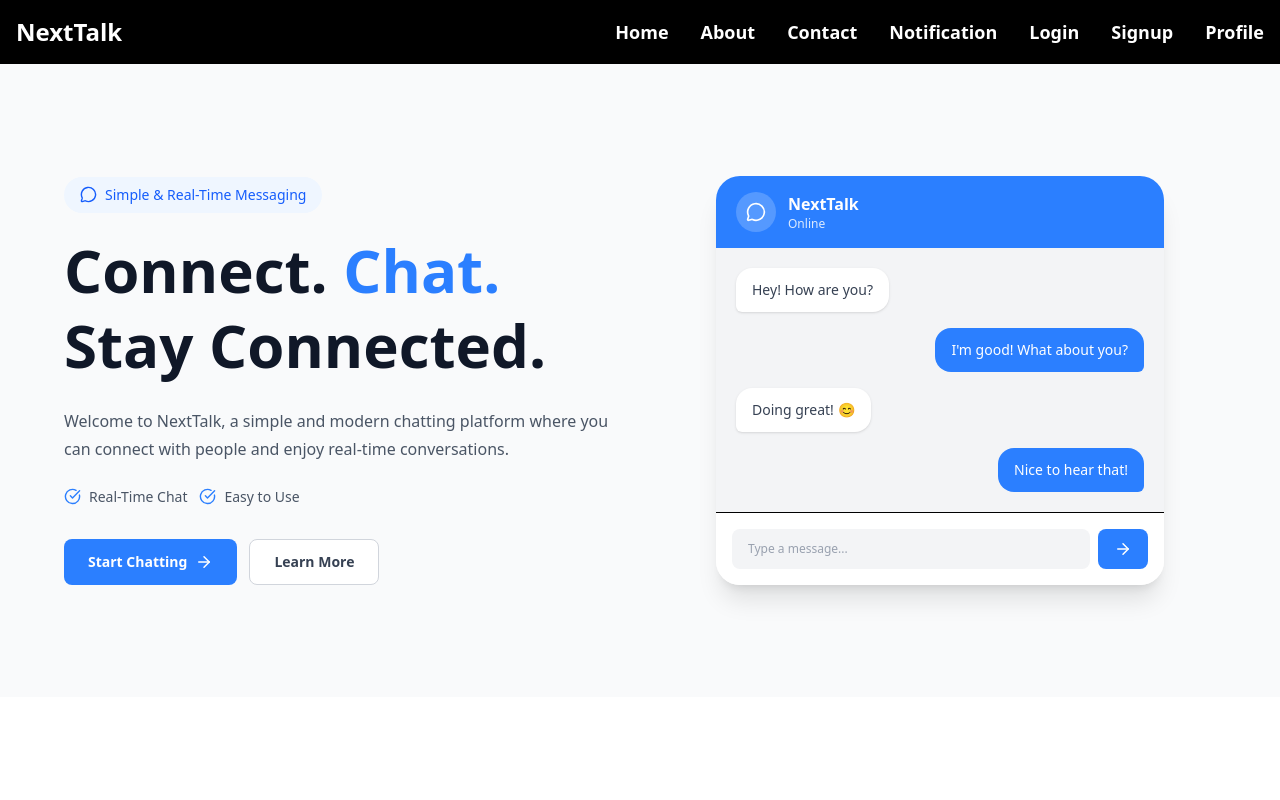
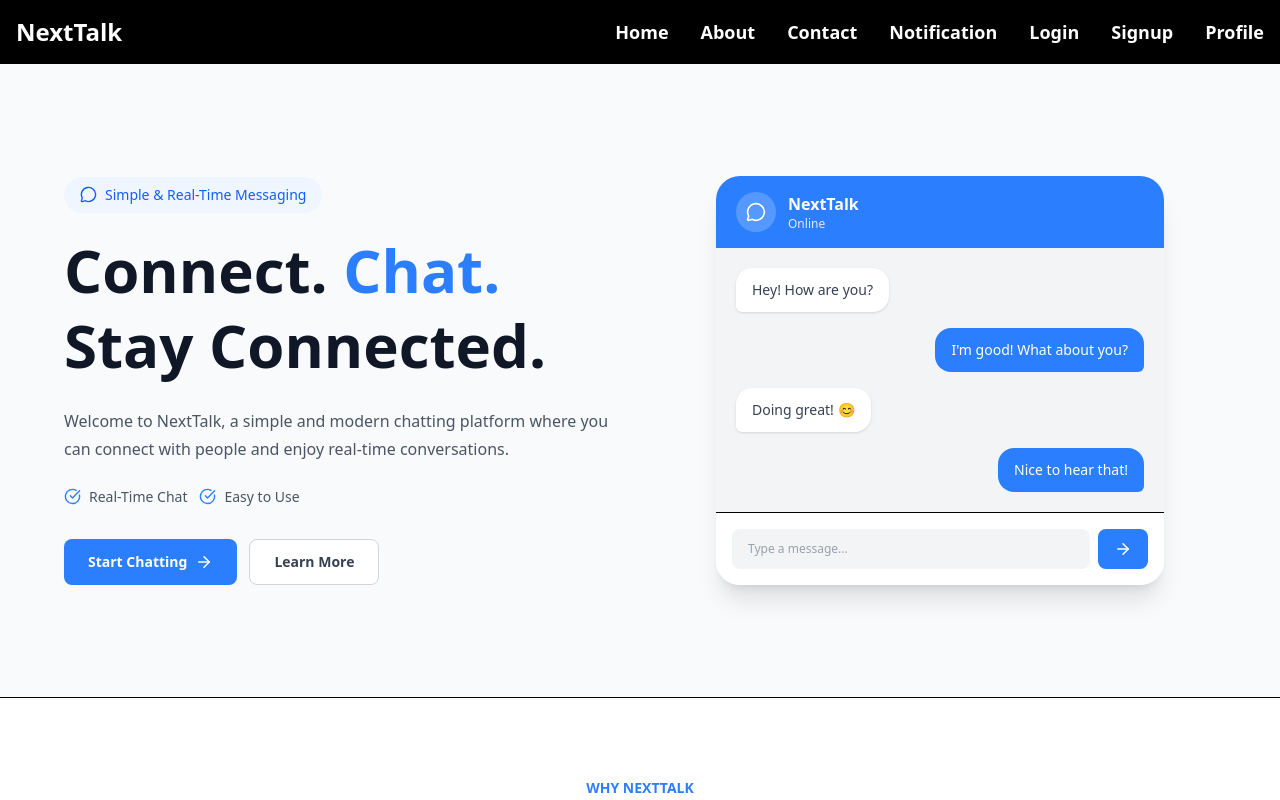
Before and after one commit to gauravkumar2005/NextTalk, a Next.js app: page / in a window 1280 px wide. Shown: the top 800 px of the page. Built offline with nearby package versions, Linux system fonts and the light colour scheme.

Commit message:
add features page in app/page.js

```diff
--- a/app/page.js
+++ b/app/page.js
@@ -1,9 +1,11 @@
 import Hero from "../components/home/Hero";
+import Features from "../components/home/Features";
 
 export default function Home() {
   return (
     <main>
       <Hero />
+      <Features />
     </main>
   );
 }
```
